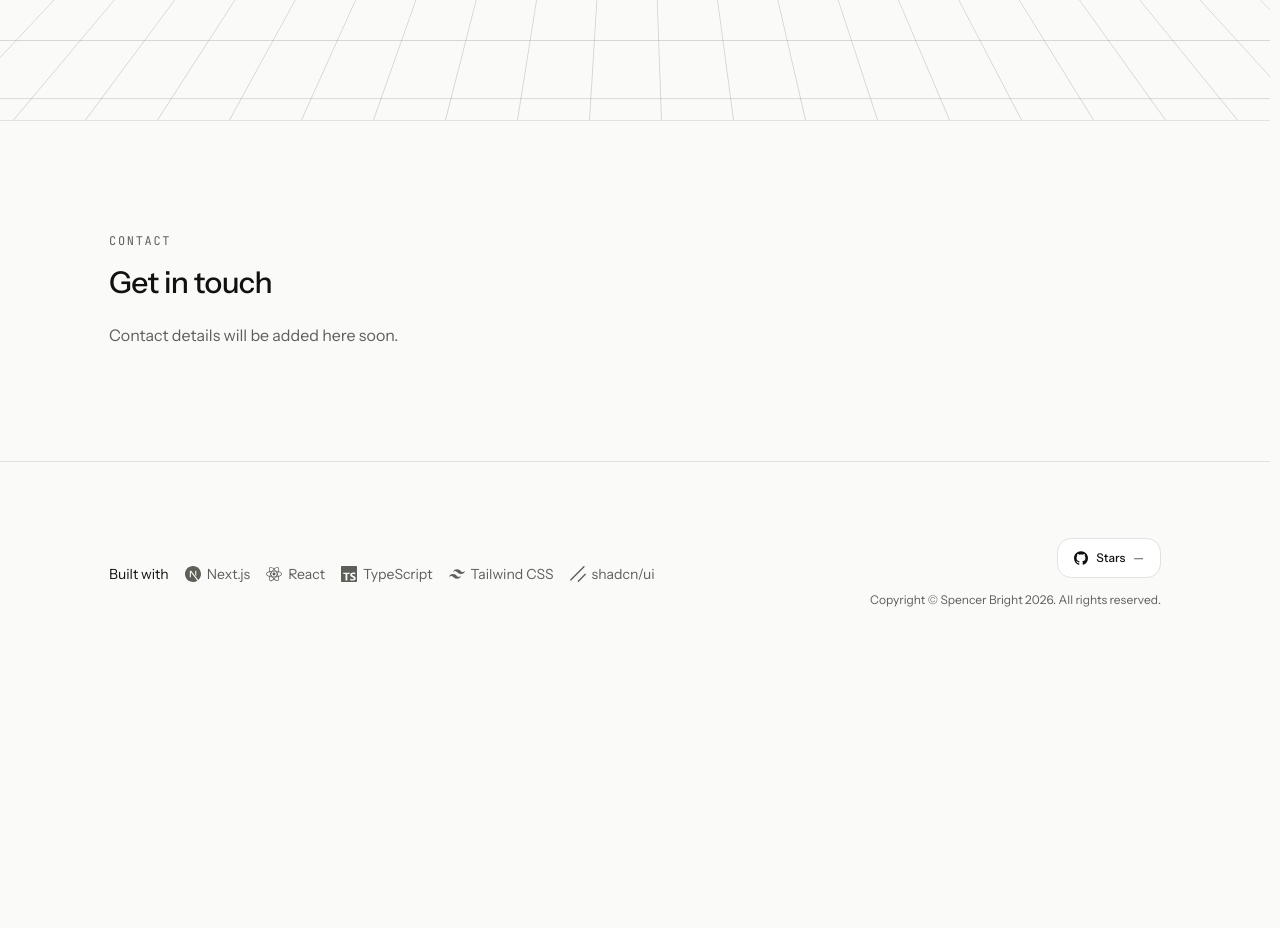
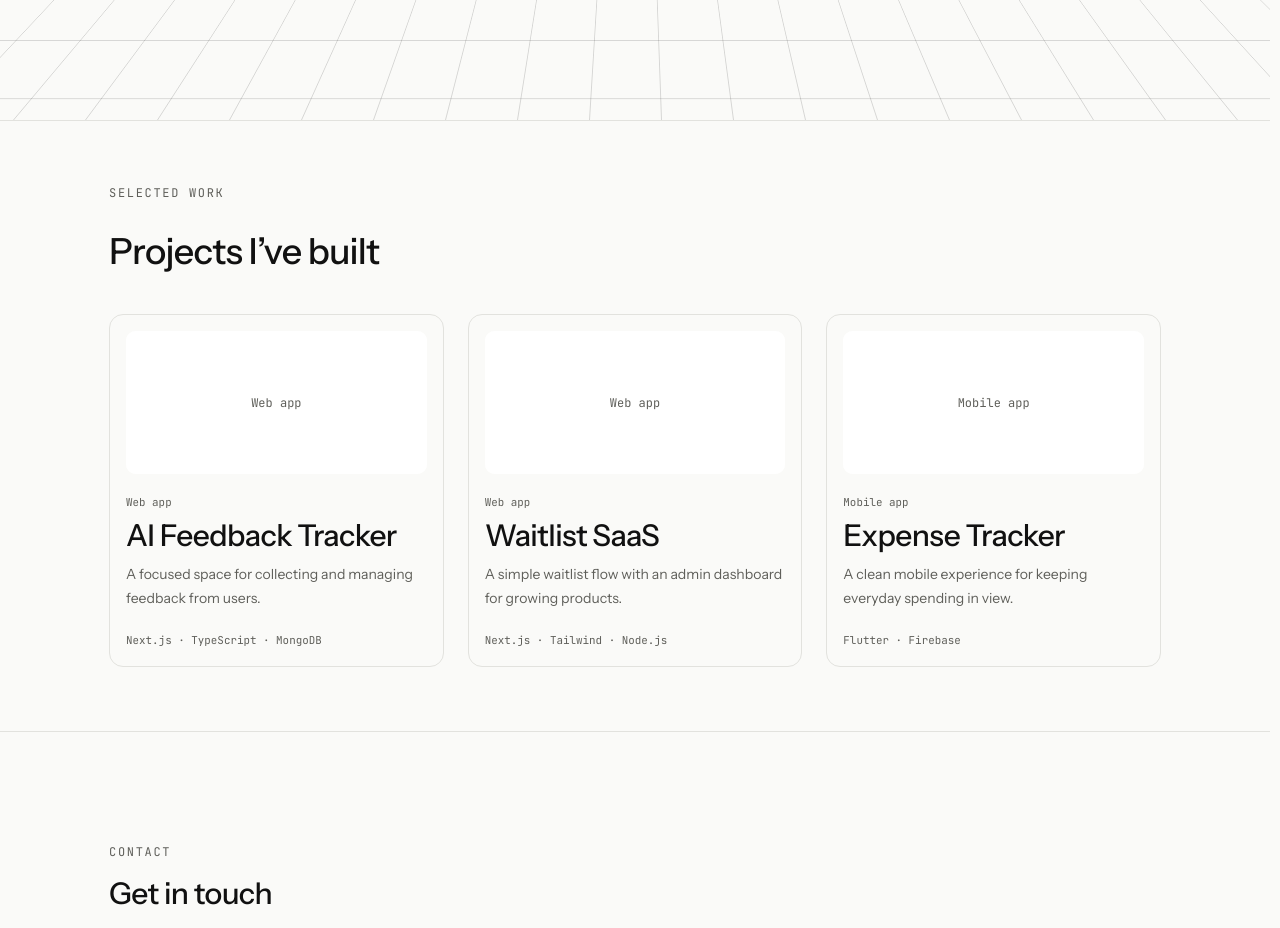
Before and after one commit to SpencerBrightest/Portfolio_website_v1, a Next.js app: page / in a window 1280 px wide. Shown: the part 680-1608 px from the top of the page. Before the commit the page ends 1366 px from the top, so only its background shows below. Built offline with nearby package versions, Linux system fonts and the light colour scheme; no server answers.

Commit message:
feat: project showcase with media, selected work and detail pages

```diff
--- a/app/page.tsx
+++ b/app/page.tsx
@@ -1,4 +1,5 @@
 import { Hero } from "@/components/hero/hero"
+import { SelectedWork } from "@/components/projects/selected-work"
 import { Container } from "@/components/ui/container"
 import { Heading } from "@/components/ui/heading"
 
@@ -6,6 +7,7 @@ export default function Home() {
   return (
     <main className="flex-1">
       <Hero />
+      <SelectedWork />
 
       <section
         id="contact"
--- a/app/work/[slug]/page.tsx
+++ b/app/work/[slug]/page.tsx
@@ -2,6 +2,7 @@ import type { Metadata } from "next"
 import Link from "next/link"
 import { notFound } from "next/navigation"
 
+import { ProjectMedia } from "@/components/projects/project-media"
 import { Container } from "@/components/ui/container"
 import { Heading } from "@/components/ui/heading"
 import { getProjectBySlug, projects } from "@/data/projects"
@@ -10,7 +11,7 @@ type WorkPageProps = {
   params: Promise<{ slug: string }>
 }
 
-export async function generateStaticParams() {
+export function generateStaticParams() {
   return projects.map((project) => ({ slug: project.slug }))
 }
 
@@ -18,7 +19,7 @@ export async function generateMetadata({ params }: WorkPageProps): Promise<Metad
   const { slug } = await params
   const project = getProjectBySlug(slug)
 
-  if (!project) return { title: "Project not found" }
+  if (!project) return { title: "Project not found | Spencer Bright" }
 
   return {
     title: `${project.title} | Spencer Bright`,
@@ -33,49 +34,85 @@ export default async function WorkDetailPage({ params }: WorkPageProps) {
   if (!project) notFound()
 
   return (
-    <main className="flex-1 py-16 sm:py-24">
+    <main className="flex-1 py-6 sm:py-8">
       <Container>
-        <article className="mx-auto max-w-3xl">
+        <article className="mx-auto max-w-4xl">
           <Link
-            href="/work"
-            className="mb-8 inline-flex min-h-11 items-center rounded-lg text-sm text-nav-muted transition-colors hover:text-nav-foreground focus-visible:outline-2 focus-visible:outline-offset-3 focus-visible:outline-nav-foreground"
+            href="/#selected-work"
+            className="mb-5 inline-flex min-h-11 items-center gap-2 rounded-lg text-sm text-nav-muted transition-colors hover:text-nav-foreground focus-visible:outline-2 focus-visible:outline-offset-3 focus-visible:outline-nav-foreground"
           >
-            ← All work
+            <span aria-hidden="true">←</span>
+            Back to projects
           </Link>
-          <header className="border-b border-nav-border pb-8">
-            <p className="mb-4 text-sm text-nav-muted">{project.category}</p>
-            <Heading>{project.title}</Heading>
-            <p className="mt-5 max-w-2xl text-lg leading-8 text-nav-muted">
+
+          <ProjectMedia
+            project={project}
+            variant="detail"
+            className="mx-auto w-full max-w-lg border border-nav-border"
+          />
+
+          <header className="border-b border-nav-border py-6 sm:py-8">
+            <p className="mb-4 font-mono text-xs uppercase tracking-[0.12em] text-nav-muted">
+              {project.category}
+            </p>
+            <Heading id="project-heading" className="text-4xl sm:text-5xl">
+              {project.title}
+            </Heading>
+            <p className="mt-5 max-w-2xl text-base leading-7 text-nav-muted sm:text-lg sm:leading-8">
               {project.description}
             </p>
-            {project.year ? (
-              <p className="mt-5 font-mono text-xs text-nav-muted">{project.year}</p>
-            ) : null}
           </header>
-          {project.tags.length > 0 ? (
-            <ul className="mt-8 flex flex-wrap gap-2 p-0" aria-label="Technologies">
+
+          <div className="grid gap-8 py-6 sm:grid-cols-[minmax(0,1fr)_minmax(12rem,0.65fr)] sm:gap-12 sm:py-8">
+            <section aria-labelledby="project-stack-heading">
+              <h2
+                id="project-stack-heading"
+                className="text-sm font-medium text-nav-foreground"
+              >
+                Built with
+              </h2>
+              <ul className="mt-4 flex flex-wrap gap-2 p-0" aria-label="Technology stack">
                 {project.tags.map((tag) => (
                   <li
                     key={tag}
-                  className="list-none rounded-md border border-nav-border px-2 py-1 font-mono text-xs text-nav-muted"
+                    className="list-none rounded-md border border-nav-border px-3 py-2 font-mono text-xs text-nav-muted"
                   >
                     {tag}
                   </li>
                 ))}
               </ul>
-          ) : null}
-          {project.href ? (
-            <p className="mt-8">
+            </section>
+
+            <dl className="grid gap-5 border-t border-nav-border pt-5 text-sm sm:border-l sm:border-t-0 sm:pl-8 sm:pt-0">
+              <div>
+                <dt className="mb-1 font-medium text-nav-foreground">Posted</dt>
+                <dd className="text-nav-muted">
+                  {project.postedAt ? (
+                    <time dateTime={project.postedAt}>{project.postedAt}</time>
+                  ) : (
+                    "Coming soon"
+                  )}
+                </dd>
+              </div>
+              <div>
+                <dt className="mb-1 font-medium text-nav-foreground">GitHub</dt>
+                <dd>
+                  {project.githubUrl ? (
                     <a
-                href={project.href}
+                      href={project.githubUrl}
                       target="_blank"
                       rel="noreferrer"
-                className="inline-flex min-h-11 items-center rounded-lg text-sm text-nav-foreground underline underline-offset-4 focus-visible:outline-2 focus-visible:outline-offset-3 focus-visible:outline-nav-foreground"
+                      className="text-nav-muted underline underline-offset-4 transition-colors hover:text-nav-foreground focus-visible:outline-2 focus-visible:outline-offset-3 focus-visible:outline-nav-foreground"
                     >
-                Visit project
+                      View repository
                     </a>
-            </p>
-          ) : null}
+                  ) : (
+                    <span className="text-nav-muted">Coming soon</span>
+                  )}
+                </dd>
+              </div>
+            </dl>
+          </div>
         </article>
       </Container>
     </main>
--- a/app/work/page.tsx
+++ b/app/work/page.tsx
@@ -5,30 +5,24 @@ import { projects } from "@/data/projects"
 
 export default function WorkPage() {
   return (
-    <main className="flex-1 py-20 sm:py-28">
+    <main className="flex-1 py-16 sm:py-20">
       <Container>
         <section aria-labelledby="work-heading">
-          <p className="mb-4 font-mono text-xs uppercase tracking-[0.14em] text-nav-muted">
+          <p className="mb-5 font-mono text-xs uppercase tracking-[0.14em] text-nav-muted">
             Work
           </p>
-          <Heading id="work-heading">Selected work</Heading>
-          <p className="mt-5 max-w-xl text-base leading-7 text-nav-muted">
+          <Heading id="work-heading">Projects I’ve built</Heading>
+          <p className="mt-4 max-w-xl text-base leading-7 text-nav-muted">
             A selection of projects I’ve built and learned from.
           </p>
 
-          {projects.length > 0 ? (
-            <ul className="mt-10 grid list-none gap-5 p-0 md:grid-cols-2">
-              {projects.map((project) => (
-                <li key={project.slug}>
-                  <ProjectCard project={project} />
-                </li>
-              ))}
-            </ul>
-          ) : (
-            <p className="mt-10 rounded-[14px] border border-nav-border p-5 text-nav-muted sm:p-6">
-              No projects yet. Check back soon.
-            </p>
-          )}
+          <ul className="mt-10 grid list-none grid-cols-1 items-stretch gap-5 p-0 sm:grid-cols-2 lg:grid-cols-3 lg:gap-6">
+            {projects.map((project) => (
+              <li key={project.slug} className="min-w-0">
+                <ProjectCard project={project} />
+              </li>
+            ))}
+          </ul>
         </section>
       </Container>
     </main>
--- a/components/hero/hero.tsx
+++ b/components/hero/hero.tsx
@@ -15,7 +15,7 @@ export function Hero() {
       <HeroGrid />
       <div className="relative z-10 w-full">
         <Container>
-          <div className="grid items-start gap-3 sm:gap-6 nav:grid-cols-[minmax(0,1fr)_minmax(0,1fr)] nav:gap-12">
+          <div className="grid items-start gap-3 sm:gap-6 md:grid-cols-[minmax(0,1fr)_minmax(0,1fr)] md:gap-8 nav:grid-cols-[minmax(0,1fr)_minmax(0,1fr)] nav:gap-12 md:max-xl:gap-8">
             <div className="max-w-2xl">
               <p className="mb-3 inline-flex min-h-8 items-center gap-2 rounded-full border border-nav-border px-3 text-xs text-nav-muted nav:mb-6">
                 <span className="size-2 rounded-full bg-status" aria-hidden="true" />
@@ -28,7 +28,7 @@ export function Hero() {
 
               <Heading
                 id="hero-heading"
-                className="text-[clamp(2.25rem,10vw,3rem)] leading-[1.03] sm:text-6xl nav:text-6xl xl:text-7xl"
+                className="text-[clamp(2.25rem,10vw,3rem)] leading-[1.03] sm:text-6xl md:text-[clamp(2.5rem,5.5vw,3.75rem)] xl:text-7xl"
               >
                 Spencer Bright
               </Heading>
@@ -59,7 +59,7 @@ export function Hero() {
             <div
               role="img"
               aria-label="Portrait upload placeholder"
-              className="ml-auto aspect-square w-full max-w-[22rem] rounded-3xl border border-nav-border bg-nav-panel p-3 nav:mt-3 nav:max-w-[25rem]"
+              className="mx-auto aspect-square w-full max-w-[22rem] rounded-3xl border border-nav-border bg-nav-panel p-3 md:ml-auto md:mx-0 md:mt-3 md:max-xl:mt-0 nav:max-w-[25rem]"
             >
               <div
                 aria-hidden="true"
--- a/components/projects/project-card.tsx
+++ b/components/projects/project-card.tsx
@@ -1,7 +1,8 @@
 import Link from "next/link"
 
+import { ProjectMedia } from "@/components/projects/project-media"
+import { Heading } from "@/components/ui/heading"
 import type { Project } from "@/data/projects"
-import { Heading } from "@/components/ui/heading"
 
 type ProjectCardProps = {
   project: Project
@@ -9,31 +10,32 @@ type ProjectCardProps = {
 
 export function ProjectCard({ project }: ProjectCardProps) {
   return (
-    <article className="rounded-[14px] border border-nav-border p-5 transition-colors hover:border-nav-muted sm:p-6">
-      <p className="mb-3 text-sm text-nav-muted">{project.category}</p>
-      <Heading level={2} className="text-xl">
     <Link
       href={`/work/${project.slug}`}
-          className="rounded-sm text-nav-foreground outline-none transition-colors hover:text-nav-muted focus-visible:outline-2 focus-visible:outline-offset-4 focus-visible:outline-nav-foreground"
+      aria-label={`View ${project.title} project details`}
+      className="group block h-full rounded-[14px] focus-visible:outline-2 focus-visible:outline-offset-4 focus-visible:outline-nav-foreground"
     >
+      <article className="flex h-full flex-col rounded-[14px] border border-nav-border p-4 transition-[border-color,transform] duration-200 group-hover:-translate-y-0.5 group-hover:border-nav-muted sm:p-4">
+        <ProjectMedia project={project} className="mb-5 w-full" />
+        <p className="font-mono text-[0.68rem] text-nav-muted">{project.category}</p>
+        <Heading level={2} className="mt-2 text-lg font-medium tracking-[-0.02em]">
           {project.title}
-        </Link>
         </Heading>
-      <p className="mt-3 text-sm leading-6 text-nav-muted">
+        <p className="mt-2 text-sm leading-6 text-nav-muted">
           {project.description}
         </p>
-      {project.tags.length > 0 ? (
-        <ul className="mt-5 flex flex-wrap gap-2 p-0" aria-label="Technologies">
-          {project.tags.map((tag) => (
-            <li
-              key={tag}
-              className="list-none rounded-md border border-nav-border px-2 py-1 font-mono text-xs text-nav-muted"
+        <p
+          className="mt-auto pt-5 font-mono text-[0.68rem] leading-5 text-nav-muted"
+          aria-label={`Built with ${project.tags.join(", ")}`}
         >
+          {project.tags.map((tag, index) => (
+            <span key={tag}>
+              {index > 0 ? <span aria-hidden="true"> · </span> : null}
               {tag}
-            </li>
+            </span>
           ))}
-        </ul>
-      ) : null}
+        </p>
       </article>
+    </Link>
   )
 }
--- /dev/null
+++ b/components/projects/project-media.tsx
@@ -0,0 +1,46 @@
+import Image from "next/image"
+
+import type { Project } from "@/data/projects"
+import { cn } from "@/lib/utils"
+
+type ProjectMediaProps = {
+  project: Project
+  variant?: "card" | "detail"
+  className?: string
+}
+
+export function ProjectMedia({
+  project,
+  variant = "card",
+  className,
+}: ProjectMediaProps) {
+  const aspectClass = variant === "card" ? "aspect-[2.1/1]" : "aspect-video"
+
+  return (
+    <div
+      className={cn(
+        "relative isolate overflow-hidden rounded-[10px] bg-nav-panel",
+        aspectClass,
+        className
+      )}
+    >
+      {project.image ? (
+        <Image
+          src={project.image.src}
+          alt={project.image.alt}
+          fill
+          sizes={variant === "card" ? "(min-width: 1024px) 33vw, (min-width: 640px) 50vw, 100vw" : "(min-width: 768px) 75vw, 100vw"}
+          className="object-cover"
+        />
+      ) : (
+        <div
+          role="img"
+          aria-label={`${project.title} image placeholder`}
+          className="absolute inset-0 grid place-items-center bg-nav-panel font-mono text-xs text-nav-muted"
+        >
+          <span>{project.category}</span>
+        </div>
+      )}
+    </div>
+  )
+}
--- a/components/projects/selected-work.tsx
+++ b/components/projects/selected-work.tsx
@@ -0,0 +1,35 @@
+import { ProjectCard } from "@/components/projects/project-card"
+import { Container } from "@/components/ui/container"
+import { Heading } from "@/components/ui/heading"
+import { projects } from "@/data/projects"
+
+export function SelectedWork() {
+  return (
+    <section
+      id="selected-work"
+      aria-labelledby="selected-work-heading"
+      className="scroll-mt-24 border-t border-nav-border py-12 sm:py-16"
+    >
+      <Container>
+        <p className="mb-7 font-mono text-xs uppercase tracking-[0.14em] text-nav-muted">
+          Selected work
+        </p>
+        <Heading
+          id="selected-work-heading"
+          level={2}
+          className="text-[2rem] leading-tight sm:text-4xl"
+        >
+          Projects I’ve built
+        </Heading>
+
+        <ul className="mt-10 grid list-none grid-cols-1 items-stretch gap-5 p-0 sm:grid-cols-2 lg:grid-cols-3 lg:gap-6">
+          {projects.map((project) => (
+            <li key={project.slug} className="min-w-0">
+              <ProjectCard project={project} />
+            </li>
+          ))}
+        </ul>
+      </Container>
+    </section>
+  )
+}
--- a/data/projects.ts
+++ b/data/projects.ts
@@ -4,12 +4,37 @@ export type Project = {
   category: string
   description: string
   tags: string[]
-  year?: string
-  href?: string
+  image?: {
+    src: string
+    alt: string
+  }
+  githubUrl?: string
+  postedAt?: string
 }
 
-// Keep this empty until real projects are ready to publish.
-export const projects: Project[] = []
+export const projects: Project[] = [
+  {
+    slug: "ai-feedback-tracker",
+    title: "AI Feedback Tracker",
+    category: "Web app",
+    description: "A focused space for collecting and managing feedback from users.",
+    tags: ["Next.js", "TypeScript", "MongoDB"],
+  },
+  {
+    slug: "waitlist-saas",
+    title: "Waitlist SaaS",
+    category: "Web app",
+    description: "A simple waitlist flow with an admin dashboard for growing products.",
+    tags: ["Next.js", "Tailwind", "Node.js"],
+  },
+  {
+    slug: "expense-tracker",
+    title: "Expense Tracker",
+    category: "Mobile app",
+    description: "A clean mobile experience for keeping everyday spending in view.",
+    tags: ["Flutter", "Firebase"],
+  },
+]
 
 export function getProjectBySlug(slug: string) {
   return projects.find((project) => project.slug === slug) ?? null
```
Lines whose indentation alone changed are shown as unchanged.
